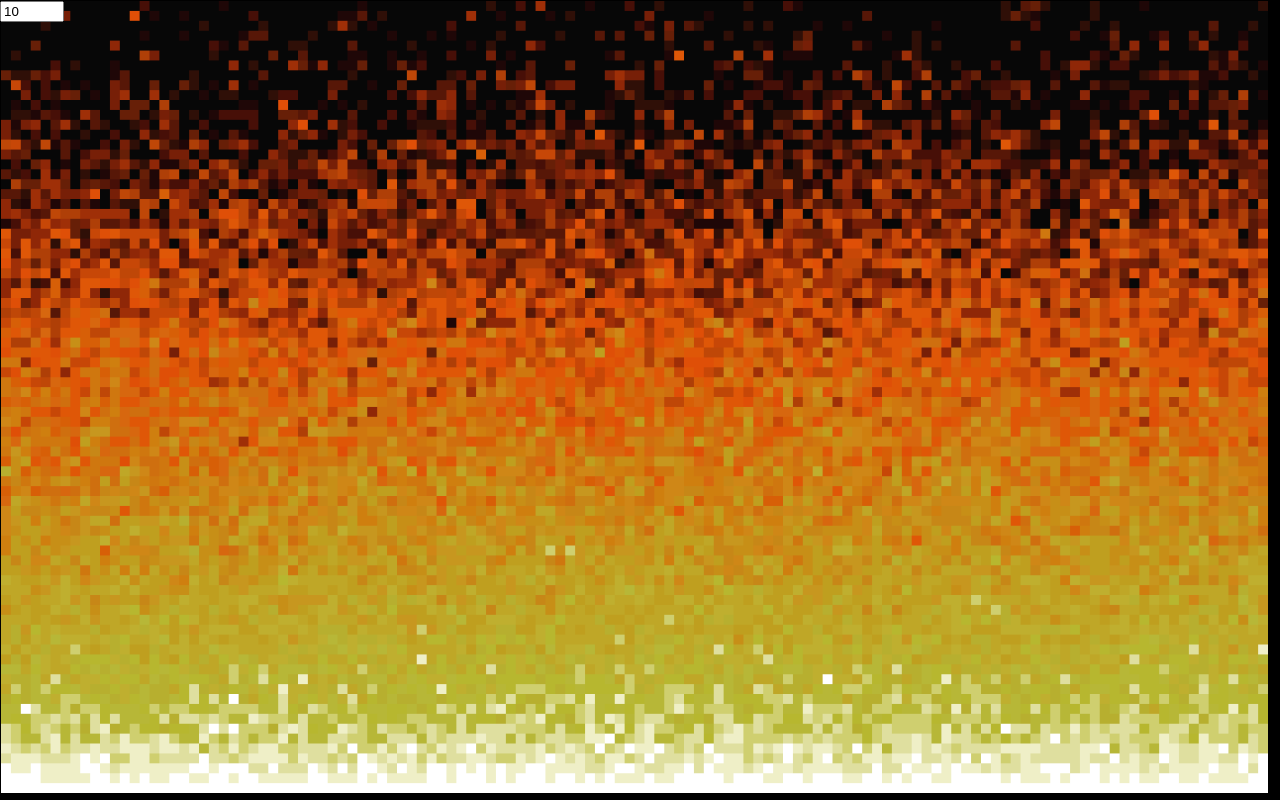
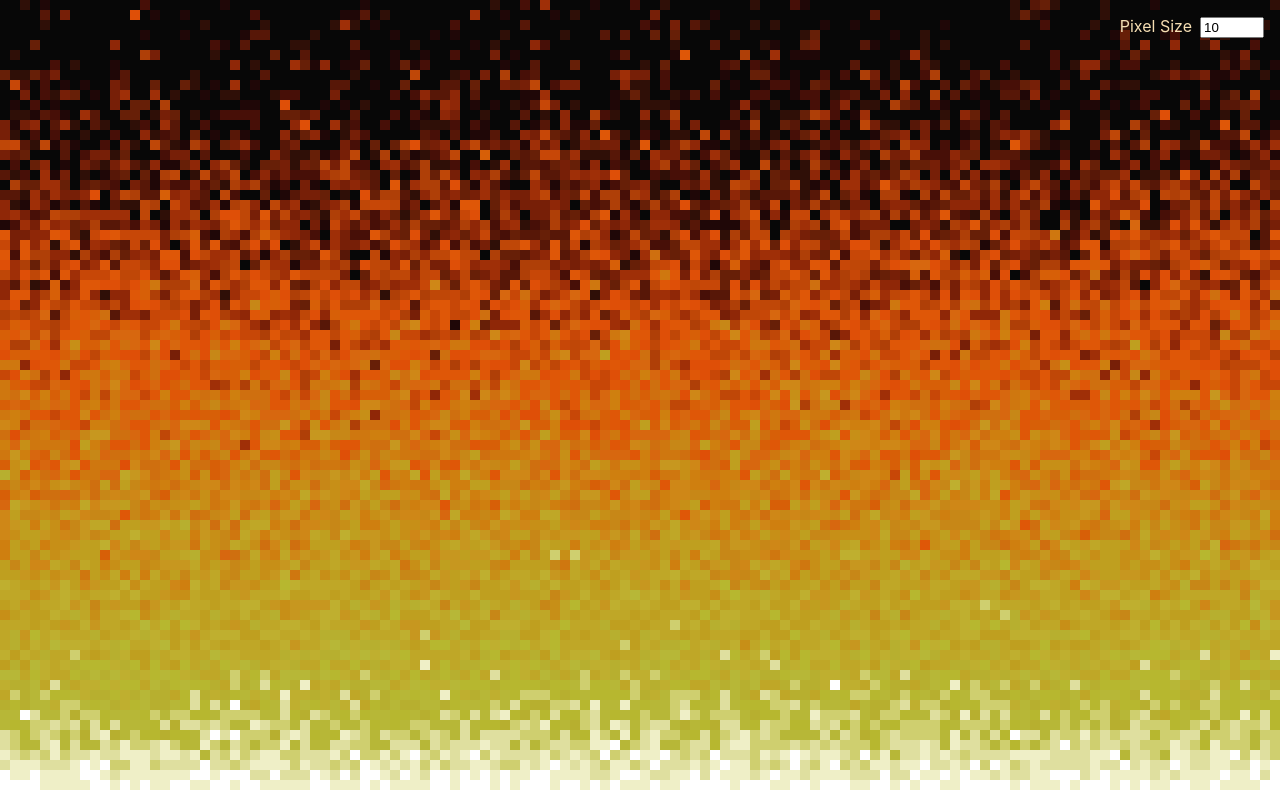
Before and after one commit to bengosney/pixel-canvas-fire, a React (Create React App) app: page / in a window 1280 px wide. Built offline with nearby package versions, Linux system fonts and the light colour scheme.

Commit message:
Make it fit

```diff
--- a/src/App.css
+++ b/src/App.css
@@ -1,5 +1,5 @@
 body {
-    background: black;
+  background: black;
 }
 
 .App {
@@ -37,11 +37,26 @@ body {
 }
 
 canvas {
-    border: 1px solid #000;
-    max-width: 99%;
-    height: auto !important;
+  height: auto !important;
 }
 
 .inputchanger label {
-    color: #fff;
+  color: #fff;
 }
+
+.canvasWrapper {
+  overflow: hidden;
+  max-width: 100vw;
+  max-height: 100vh;
+}
+
+.controls {
+  position: fixed;
+  top: 1em;
+  right: 1em;
+}
+
+label {
+  color: wheat;
+  padding-right: 0.5em;
+}
--- a/src/App.js
+++ b/src/App.js
@@ -86,7 +86,7 @@ class App extends Component {
   updateWindowDimensions() {
 	const { pixelsPerRow } = this.state;
     this.setState(
-      { width: window.innerWidth, height: window.innerHeight, pixelSize: Math.floor(window.innerWidth / pixelsPerRow) },
+      { width: window.innerWidth, height: window.innerHeight, pixelSize: Math.ceil(window.innerWidth / pixelsPerRow) },
       () => (this.fireState = this.emptyFireState())
     );
   }
@@ -109,13 +109,13 @@ class App extends Component {
   getWidth() {
     const { width } = this.state;
     const pixelSize = this.getPixelSize();
-    return Math.floor(width / pixelSize);
+    return Math.ceil(width / pixelSize);
   }
 
   getHeight() {
     const { height } = this.state;
     const pixelSize = this.getPixelSize();
-    return Math.max(1, Math.floor(height / pixelSize));
+    return Math.max(1, Math.ceil(height / pixelSize));
   }
 
   getPixelSize() {
@@ -195,10 +195,11 @@ class App extends Component {
 
     return (
       <div>
-		<div className="controls" style={{position: "fixed"}}>
-			<input type="number" min="1" max="100" value={pixelSize || 10} onChange={(e) => this.changePixelSize(e)} />
+		<div className="controls">
+			<label for="pixelsize">Pixel Size</label>
+			<input id="pixelsize" type="number" min="1" max="100" value={pixelSize || 10} onChange={(e) => this.changePixelSize(e)} />
 		</div>
-        <div>
+        <div className="canvasWrapper">
           <canvas ref="canvas" width={width} height={height} />
         </div>
       </div>
```
